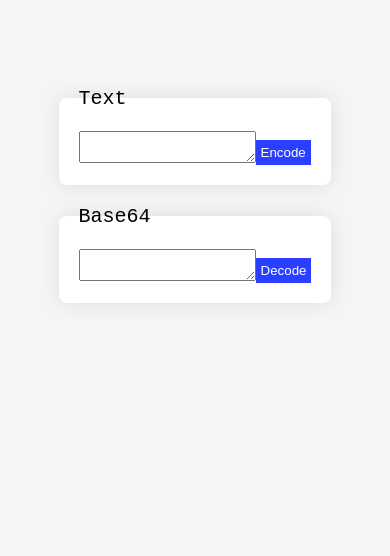
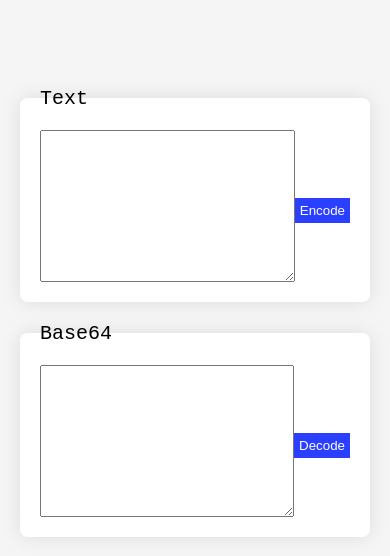
Before and after one commit to PiyushSuthar/base64convertor, a website: page index.html in a window 390 px wide. Shown: the part 102-658 px from the top of the page. Drawn offline with Linux system fonts and the light colour scheme.

Commit message:
Minor Change -2

```diff
--- a/index.html
+++ b/index.html
@@ -14,13 +14,13 @@
     <form>
       <fieldset id="text">
         <legend>Text</legend>
-        <textarea></textarea>
+        <textarea rows="10" cols="30"></textarea>
         <button type="button">Encode</button>
       </fieldset>
 
       <fieldset id="b64">
         <legend>Base64</legend>
-        <textarea></textarea>
+        <textarea rows="10" cols="30"></textarea>
         <button type="button">Decode</button>
       </fieldset>
     </form>
--- a/style.css
+++ b/style.css
@@ -50,4 +50,7 @@ h1 {
   h1 {
     font-size: 25px;
   }
+  textarea {
+    width: 100%;
+  }
 }
```
